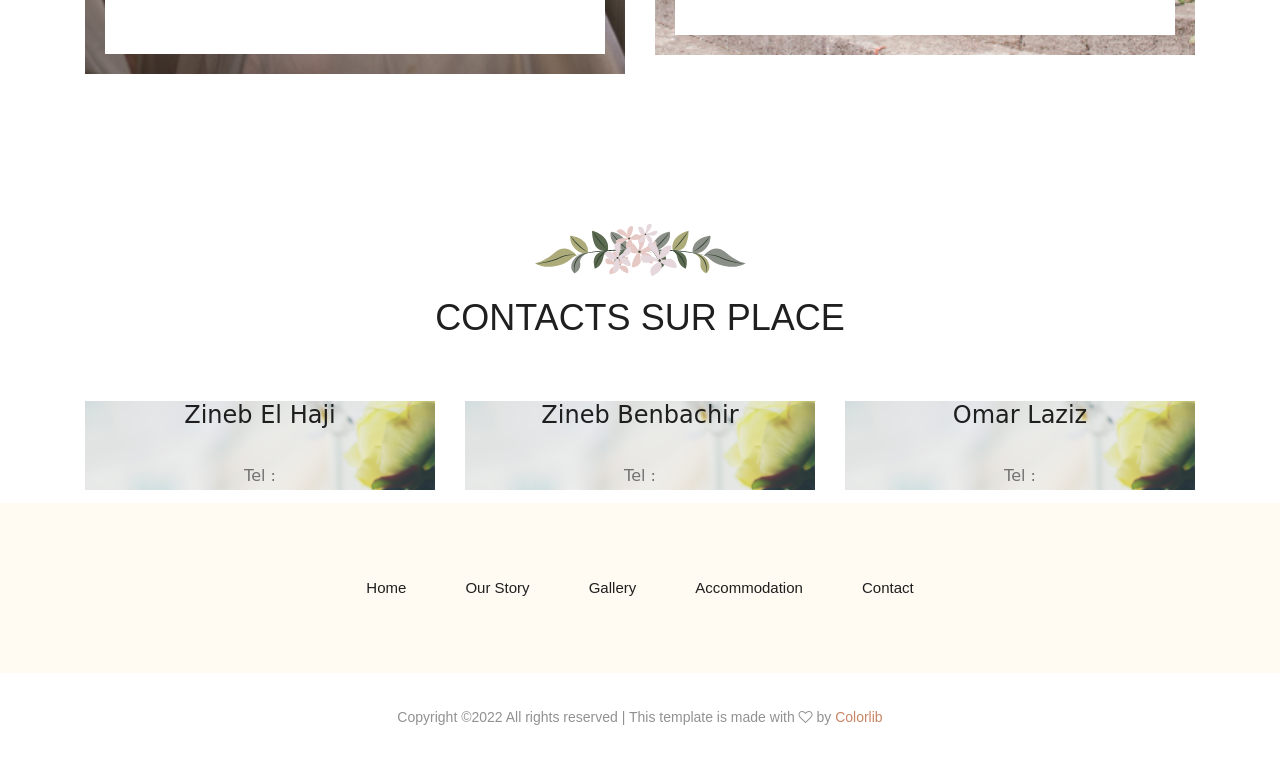
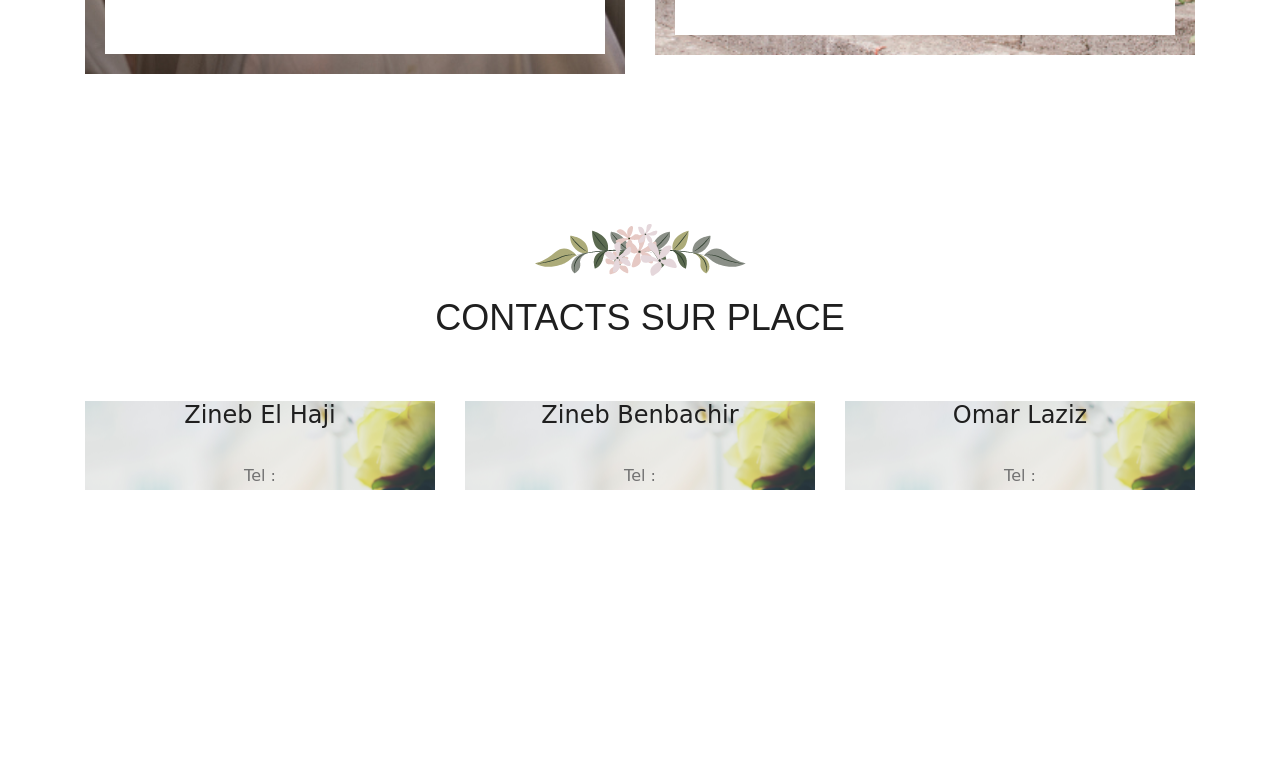
Before and after one commit to abdellah-lamrani-alaoui/wedding-lamia-charles, a plain HTML site: page index.html in a window 1280 px wide. Shown: the part 3564-4325 px from the top of the page. After the commit the page ends 4067 px from the top, so only its background shows below. Drawn offline with Linux system fonts and the light colour scheme; some packages are replaced by stand-ins of ours; a web font is replaced by a local one.

Commit message:
Remove footer

```diff
--- a/index.html
+++ b/index.html
@@ -257,41 +257,7 @@
 </div>
 <!-- ================ contact section end ================= -->
 
-   <!-- footer_start -->
-   <footer class="footer">
-    <div class="footer_top">
-        <div class="container">
-            <div class="row">
-                <div class="col-xl-12">
-                    <div class="quick_links">
-                        <ul>
-                            <li><a href="#">Home</a></li>
-                            <li><a href="#">Our Story</a></li>
-                            <li><a href="#">Gallery</a></li>
-                            <li><a href="#">Accommodation</a></li>
-                            <li><a href="#">Contact</a></li>
-                        </ul>
-                    </div>
-                </div>
-            </div>
-        </div>
-    </div>
-    <div class="copy-right_text">
-        <div class="container">
-            <div class="footer_border"></div>
-            <div class="row">
-                <div class="col-xl-12">
-                    <p class="copy_right text-center">
-                        <!-- Link back to Colorlib can't be removed. Template is licensed under CC BY 3.0. -->
-Copyright &copy;<script>document.write(new Date().getFullYear());</script> All rights reserved | This template is made with <i class="fa fa-heart-o" aria-hidden="true"></i> by <a href="https://colorlib.com" target="_blank">Colorlib</a>
-<!-- Link back to Colorlib can't be removed. Template is licensed under CC BY 3.0. -->
-                    </p>
-                </div>
-            </div>
-        </div>
-    </div>
-</footer>
-<!-- footer_end -->
+
 
     <!-- JS here -->
     <script src="js/vendor/modernizr-3.5.0.min.js"></script>
```
